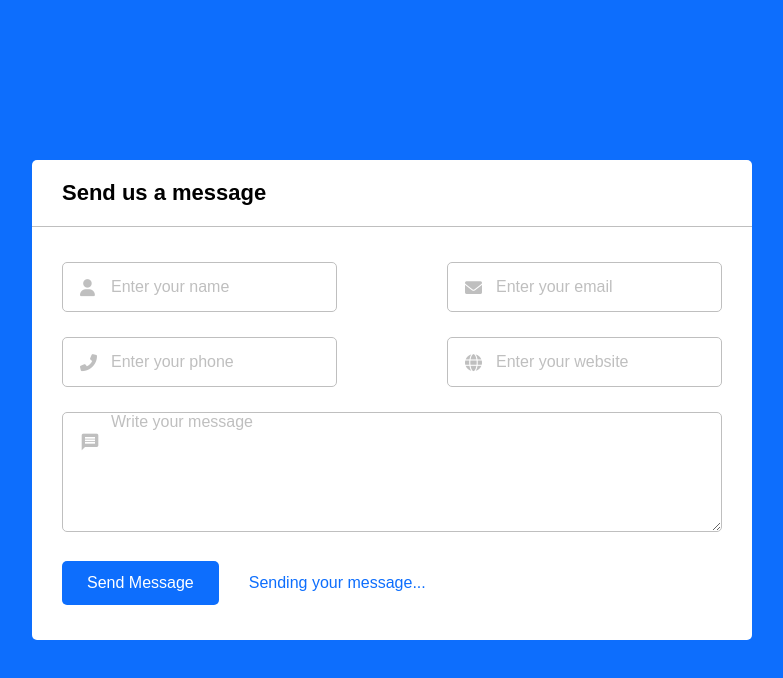
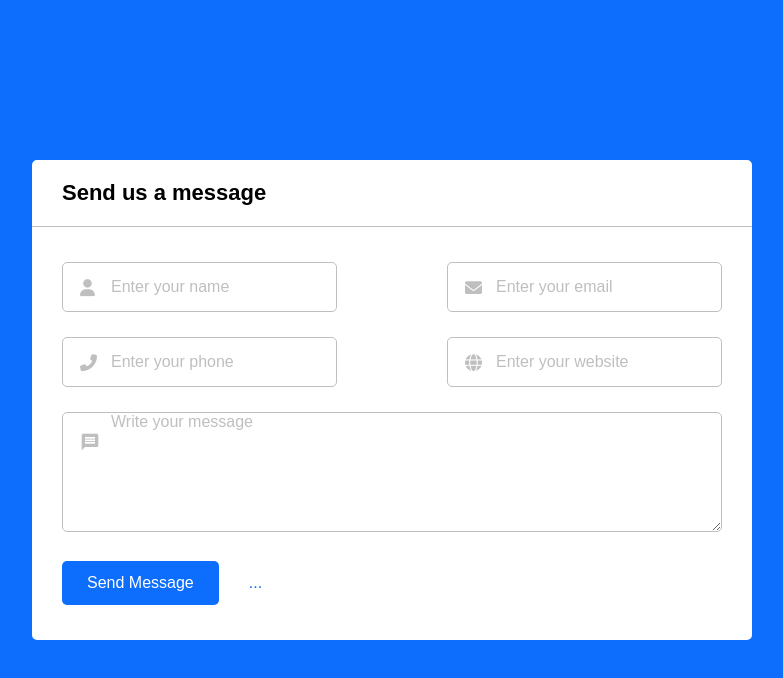
Before and after one commit to benessilfie/Responsive-Form, a plain HTML site: page index.html in a window 1280 px wide. Shown: the whole page, without its empty margins (248-1031 px from the left). Drawn offline with Linux system fonts and the light colour scheme.

Commit message:
new changes

```diff
--- a/index.html
+++ b/index.html
@@ -39,7 +39,7 @@
             </div>
             <div class="button-area">
                 <button type="submit">Send Message</button>
-                <span>Sending your message...</span>
+                <span>...</span>
             </div>
      </form>
  </div>
```
